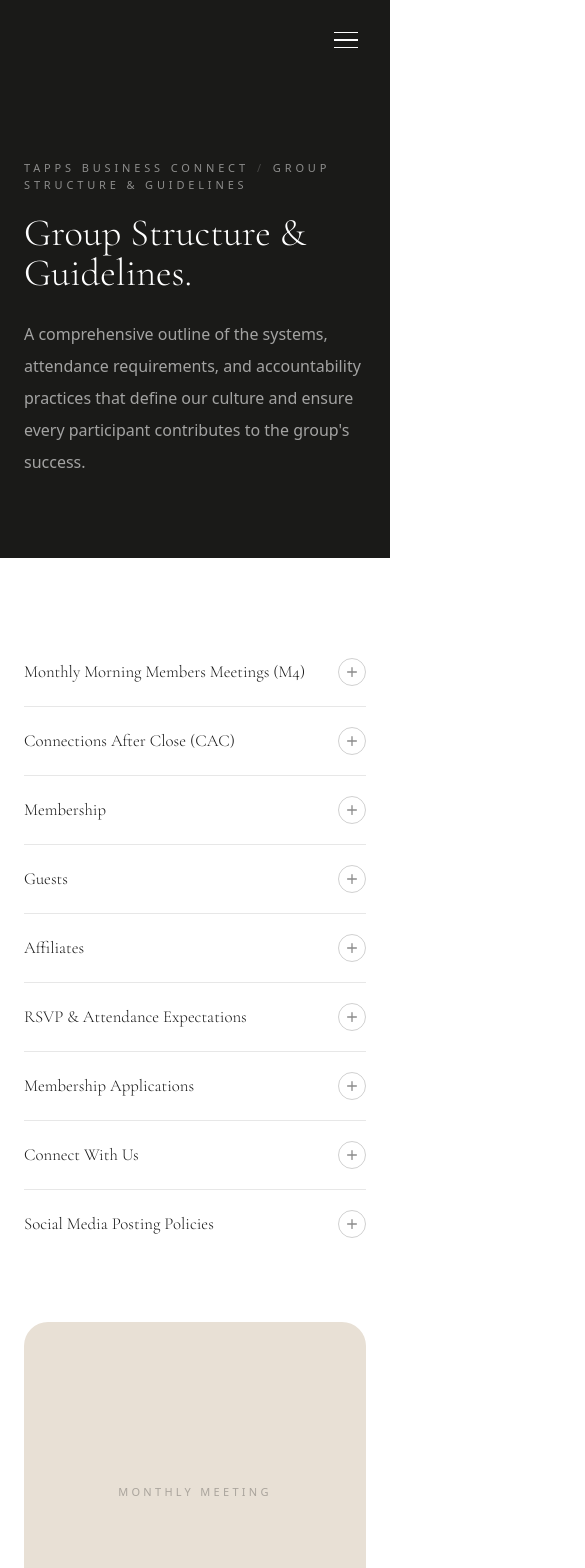
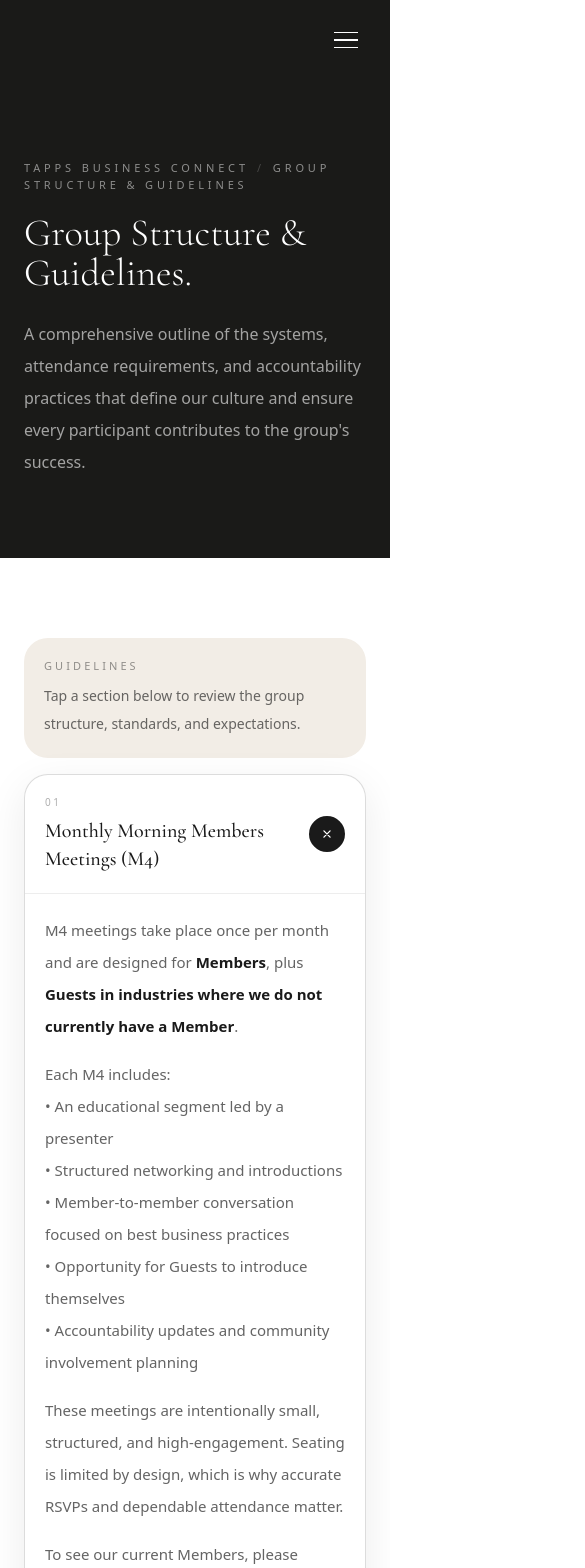
Before and after one commit to christopher0331/tapps-business-connect, a Next.js app: page /about in a window 390 px wide. Shown: the top 1568 px of the page, 585 px wide, since content can reach past the window. Built offline with nearby package versions, Linux system fonts and the light colour scheme.

Commit message:
fix mobile menu, fix /about us page

```diff
--- a/src/app/about/page.tsx
+++ b/src/app/about/page.tsx
@@ -1,11 +1,11 @@
 "use client";
 
-import { useState } from "react";
 import Link from "next/link";
 import Header from "@/components/Header";
 import Footer from "@/components/Footer";
+import GuidelinesMobileAccordion from "@/components/GuidelinesMobileAccordion";
+import GuidelinesTabs from "@/components/GuidelinesTabs";
 import Marquee from "@/components/Marquee";
-import { categories } from "@/lib/business-connect-data";
 
 const accordions = [
   {
@@ -162,31 +162,6 @@
   },
 ];
 
-function Accordion({ title, body }: { title: string; body: React.ReactNode }) {
-  const [open, setOpen] = useState(false);
-  return (
-    <div className="border-b border-charcoal/10 last:border-0">
-      <button
-        onClick={() => setOpen(!open)}
-        className="flex w-full items-center justify-between py-5 text-left"
-        aria-expanded={open}
-      >
-        <span className="font-serif text-[1.05rem] font-light leading-snug text-charcoal pr-6">{title}</span>
-        <span className="shrink-0 flex h-7 w-7 items-center justify-center rounded-full border border-charcoal/20 text-charcoal/50 transition-transform duration-300" style={{ transform: open ? "rotate(45deg)" : "rotate(0deg)" }}>
-          <svg viewBox="0 0 16 16" fill="none" stroke="currentColor" strokeWidth="1.5" className="h-3.5 w-3.5">
-            <path d="M8 3v10M3 8h10" strokeLinecap="round" />
-          </svg>
-        </span>
-      </button>
-      {open && (
-        <div className="pb-6 text-[14px] leading-7 text-charcoal/65">
-          {body}
-        </div>
-      )}
-    </div>
-  );
-}
-
 export default function BusinessConnectAboutPage() {
   return (
     <>
@@ -210,28 +185,14 @@
           </div>
         </section>
 
-        {/* Accordion + photos */}
+        {/* Guidelines */}
         <section className="bg-white py-20 sm:py-28">
           <div className="mx-auto max-w-[1440px] px-6 lg:px-12">
-            <div className="grid grid-cols-1 gap-16 lg:grid-cols-12">
-
-              {/* Accordion — left */}
-              <div className="lg:col-span-7">
-                {accordions.map((a) => (
-                  <Accordion key={a.title} title={a.title} body={a.body} />
-                ))}
-              </div>
-
-              {/* Photos — right */}
-              <div className="lg:col-span-5 flex flex-col gap-4">
-                <div className="aspect-square overflow-hidden rounded-3xl bg-[#e8e0d5] flex items-center justify-center">
-                  <span className="text-[11px] uppercase tracking-[0.3em] text-charcoal/30">Monthly Meeting</span>
-                </div>
-                <div className="aspect-[4/1] overflow-hidden rounded-2xl bg-[#ddd5c8] flex items-center justify-center">
-                  <span className="text-[11px] uppercase tracking-[0.3em] text-charcoal/30">Connections After Close</span>
-                </div>
-              </div>
-
+            <div className="lg:hidden">
+              <GuidelinesMobileAccordion items={accordions} />
+            </div>
+            <div className="hidden lg:block">
+              <GuidelinesTabs items={accordions} />
             </div>
           </div>
         </section>
@@ -241,29 +202,14 @@
           <div className="mx-auto max-w-[1440px] px-6 lg:px-12">
 
             {/* Wide event banner */}
-            <div className="mb-16 aspect-[4/1] min-h-[180px] overflow-hidden rounded-3xl bg-[#242420] flex flex-col items-center justify-center text-center px-6">
-              <p className="text-[11px] uppercase tracking-[0.35em] text-white/40 mb-4">Tapps Business Connect</p>
-              <h2 className="font-serif text-[clamp(1.8rem,4vw,3rem)] font-light text-white">Stronger Business. Trusted Referrals.</h2>
+            <div className="mb-16 overflow-hidden rounded-3xl bg-[#242420] px-5 py-14 text-center sm:aspect-[4/1] sm:min-h-[180px] sm:px-6 sm:py-0 sm:flex sm:flex-col sm:items-center sm:justify-center">
+              <p className="mb-4 text-[10px] uppercase tracking-[0.22em] text-white/40 sm:text-[11px] sm:tracking-[0.35em]">Tapps Business Connect</p>
+              <h2 className="mx-auto max-w-[14rem] font-serif text-[2rem] font-light leading-[1.05] text-white sm:max-w-none sm:text-[clamp(1.8rem,4vw,3rem)]">
+                Stronger Business. Trusted Referrals.
+              </h2>
             </div>
 
-            {/* Photos + feature list */}
-            <div className="grid grid-cols-1 gap-12 lg:grid-cols-12 lg:items-start">
-
-              {/* Photo collage */}
-              <div className="lg:col-span-5 grid grid-cols-2 gap-3">
-                <div className="col-span-2 aspect-video overflow-hidden rounded-2xl bg-[#2a2a27] flex items-center justify-center">
-                  <span className="text-[11px] uppercase tracking-[0.3em] text-white/20">TBC Members</span>
-                </div>
-                <div className="aspect-square overflow-hidden rounded-2xl bg-[#242420] flex items-center justify-center">
-                  <span className="text-[11px] uppercase tracking-[0.3em] text-white/20">Networking</span>
-                </div>
-                <div className="aspect-square overflow-hidden rounded-2xl bg-[#2e2e2a] flex items-center justify-center">
-                  <span className="text-[11px] uppercase tracking-[0.3em] text-white/20">After Close</span>
-                </div>
-              </div>
-
-              {/* Feature list */}
-              <div className="lg:col-span-7 space-y-10">
+            <div className="mx-auto max-w-4xl space-y-10">
                 {features.map((f, i) => (
                   <div key={i} className="flex gap-6 items-start">
                     <span className="mt-0.5 font-serif text-[2rem] font-light leading-none text-white/15 shrink-0 w-10 text-right">
@@ -284,13 +230,12 @@
                     Apply for Membership
                   </Link>
                   <Link
-                    href="/"
+                    href="/directory"
                     className="inline-flex items-center rounded-full border border-white/35 px-8 py-4 text-[12px] uppercase tracking-[0.25em] text-white transition-all duration-500 hover:bg-white/10"
                   >
                     View Member Directory
                   </Link>
                 </div>
-              </div>
             </div>
           </div>
         </section>
--- /dev/null
+++ b/src/components/GuidelinesMobileAccordion.tsx
@@ -0,0 +1,73 @@
+"use client";
+
+import { useState, type ReactNode } from "react";
+
+type GuidelinesItem = {
+  title: string;
+  body: ReactNode;
+};
+
+export default function GuidelinesMobileAccordion({ items }: { items: GuidelinesItem[] }) {
+  const [openIndex, setOpenIndex] = useState(0);
+
+  return (
+    <div className="space-y-4">
+      <div className="rounded-[1.5rem] bg-[#f2ede6] p-5">
+        <p className="mb-2 text-[11px] uppercase tracking-[0.28em] text-charcoal/45">Guidelines</p>
+        <p className="text-[14px] leading-7 text-charcoal/65">
+          Tap a section below to review the group structure, standards, and expectations.
+        </p>
+      </div>
+
+      {items.map((item, index) => {
+        const isOpen = index === openIndex;
+        const contentId = `mobile-guideline-${index}`;
+
+        return (
+          <article
+            key={item.title}
+            className={`overflow-hidden rounded-[1.5rem] border transition-all duration-300 ${
+              isOpen
+                ? "border-charcoal/15 bg-white shadow-[0_12px_42px_rgba(0,0,0,0.08)]"
+                : "border-charcoal/8 bg-[#f8f5f0]"
+            }`}
+          >
+            <button
+              type="button"
+              onClick={() => setOpenIndex(isOpen ? -1 : index)}
+              className="flex w-full items-center justify-between gap-4 px-5 py-5 text-left"
+              aria-expanded={isOpen}
+              aria-controls={contentId}
+            >
+              <span>
+                <span className="mb-2 block text-[10px] uppercase tracking-[0.25em] text-charcoal/35">
+                  {String(index + 1).padStart(2, "0")}
+                </span>
+                <span className="block font-serif text-[1.25rem] font-medium leading-snug text-charcoal">
+                  {item.title}
+                </span>
+              </span>
+              <span
+                className={`flex h-9 w-9 shrink-0 items-center justify-center rounded-full border border-charcoal/15 text-charcoal/50 transition-transform duration-300 ${
+                  isOpen ? "rotate-45 bg-charcoal text-white" : "bg-white"
+                }`}
+              >
+                <svg viewBox="0 0 16 16" fill="none" stroke="currentColor" strokeWidth="1.5" className="h-3.5 w-3.5">
+                  <path d="M8 3v10M3 8h10" strokeLinecap="round" />
+                </svg>
+              </span>
+            </button>
+
+            {isOpen && (
+              <div id={contentId} className="border-t border-charcoal/8 px-5 pb-6 pt-5">
+                <div className="text-[15px] leading-8 text-charcoal/68 [&_a]:text-charcoal [&_a]:underline [&_strong]:text-charcoal">
+                  {item.body}
+                </div>
+              </div>
+            )}
+          </article>
+        );
+      })}
+    </div>
+  );
+}
--- /dev/null
+++ b/src/components/GuidelinesTabs.tsx
@@ -0,0 +1,69 @@
+"use client";
+
+import { useState, type ReactNode } from "react";
+
+type GuidelinesTab = {
+  title: string;
+  body: ReactNode;
+};
+
+export default function GuidelinesTabs({ items }: { items: GuidelinesTab[] }) {
+  const [activeIndex, setActiveIndex] = useState(0);
+  const activeItem = items[activeIndex] ?? items[0];
+
+  if (!activeItem) return null;
+
+  return (
+    <div className="grid grid-cols-1 gap-6 lg:grid-cols-[320px_1fr] lg:gap-8">
+      <aside className="rounded-[2rem] border border-charcoal/8 bg-[#f2ede6] p-3 lg:sticky lg:top-28 lg:self-start">
+        <p className="px-4 py-3 text-[11px] uppercase tracking-[0.3em] text-charcoal/40">
+          Guidelines
+        </p>
+        <nav className="flex gap-2 overflow-x-auto pb-1 lg:flex-col lg:overflow-visible lg:pb-0">
+          {items.map((item, index) => {
+            const isActive = index === activeIndex;
+
+            return (
+              <button
+                key={item.title}
+                type="button"
+                onClick={() => setActiveIndex(index)}
+                className={`group flex min-w-[240px] items-center justify-between rounded-2xl px-4 py-4 text-left transition-all duration-300 lg:min-w-0 ${
+                  isActive
+                    ? "bg-charcoal text-white shadow-[0_10px_30px_rgba(0,0,0,0.14)]"
+                    : "text-charcoal/75 hover:bg-white hover:text-charcoal"
+                }`}
+                aria-current={isActive ? "page" : undefined}
+              >
+                <span className="font-serif text-[1.05rem] font-medium leading-snug">{item.title}</span>
+                <svg
+                  viewBox="0 0 16 16"
+                  fill="none"
+                  stroke="currentColor"
+                  strokeWidth="1.5"
+                  className={`ml-4 h-3.5 w-3.5 shrink-0 transition-transform duration-300 ${
+                    isActive ? "translate-x-0 opacity-80" : "opacity-25 group-hover:translate-x-1 group-hover:opacity-60"
+                  }`}
+                >
+                  <path d="M3 8h10M9 4l4 4-4 4" strokeLinecap="round" strokeLinejoin="round" />
+                </svg>
+              </button>
+            );
+          })}
+        </nav>
+      </aside>
+
+      <section className="rounded-[2rem] border border-charcoal/8 bg-white p-7 shadow-[0_8px_32px_rgba(0,0,0,0.06)] sm:p-10 lg:min-h-[560px]">
+        <p className="mb-5 text-[11px] uppercase tracking-[0.35em] text-mid-gray">
+          {String(activeIndex + 1).padStart(2, "0")} / {String(items.length).padStart(2, "0")}
+        </p>
+        <h2 className="mb-8 font-serif text-[clamp(2rem,4vw,3.2rem)] font-light leading-[1.05] text-charcoal">
+          {activeItem.title}
+        </h2>
+        <div className="prose max-w-none text-[15px] leading-8 text-charcoal/65 prose-strong:text-charcoal prose-a:text-charcoal prose-a:underline prose-headings:text-charcoal">
+          {activeItem.body}
+        </div>
+      </section>
+    </div>
+  );
+}
```
Also changed, not shown: src/components/Header.tsx (+14 -12 lines), 1 other file (tests, documents, lock files or other folders).
